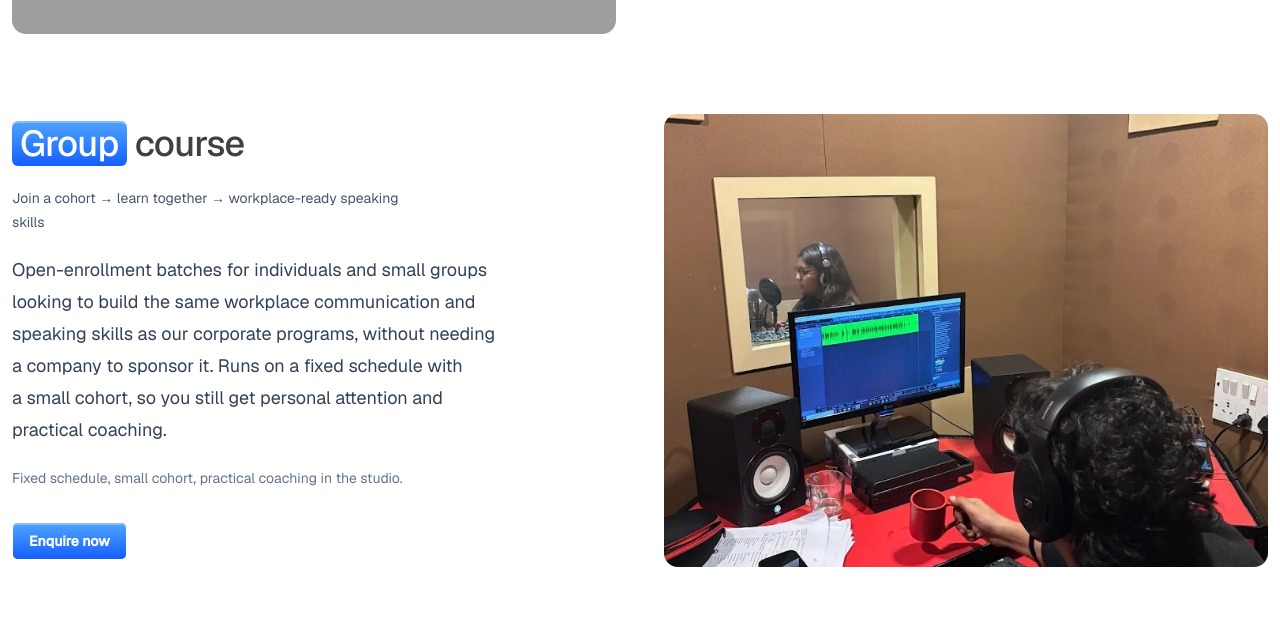
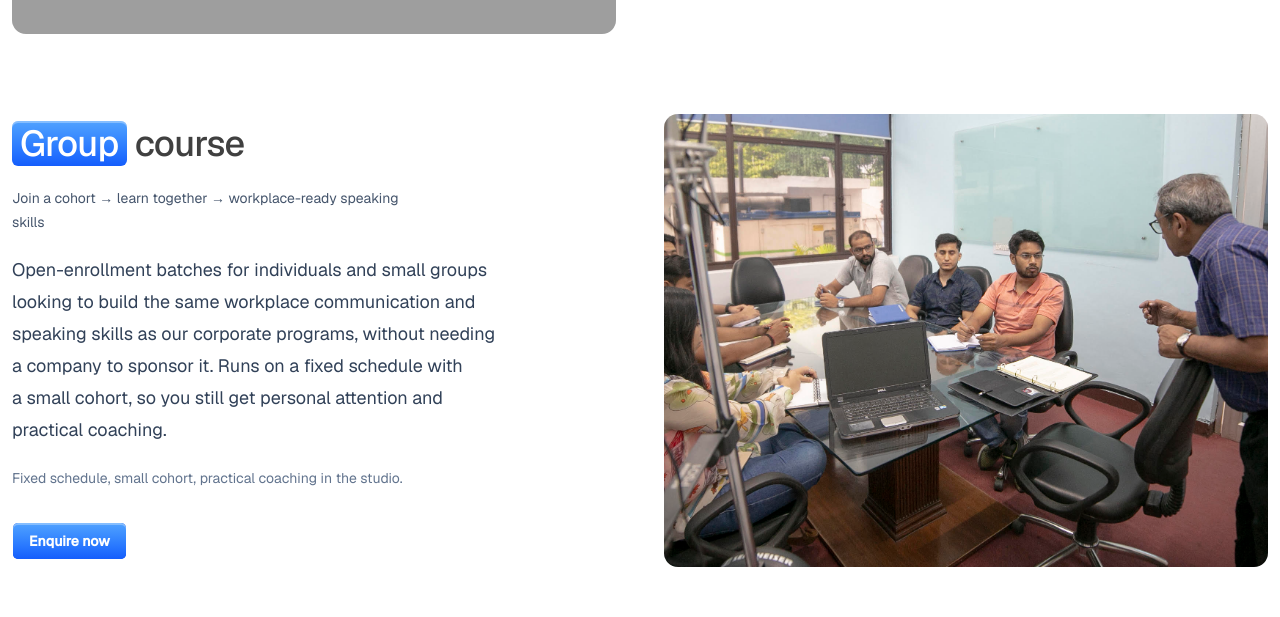
Before and after one commit to SehajBindra/voiceline-nextjs, a Next.js app: page /training in a window 1280 px wide. Shown: the part 2533-3150 px from the top of the page. Built offline with nearby package versions, Linux system fonts and the light colour scheme; grey boxes are pictures that could not be loaded.

Commit message:
updated image

```diff
--- a/components/sections/training-courses-section.tsx
+++ b/components/sections/training-courses-section.tsx
@@ -32,7 +32,7 @@ const courses = [
     description:
       "Open-enrollment batches for individuals and small groups looking to build the same workplace communication and speaking skills as our corporate programs, without needing a company to sponsor it. Runs on a fixed schedule with a small cohort, so you still get personal attention and practical coaching.",
     detail: "Fixed schedule, small cohort, practical coaching in the studio.",
-    image: "/training/photos/course-group.jpg",
+    image: "/training/group-course.jpg",
     imageAlt:
       "Trainer monitoring a student in the recording booth from the control room during a group voice training session",
   },
```
Also changed, not shown: public/training/group-course.jpg (added).
